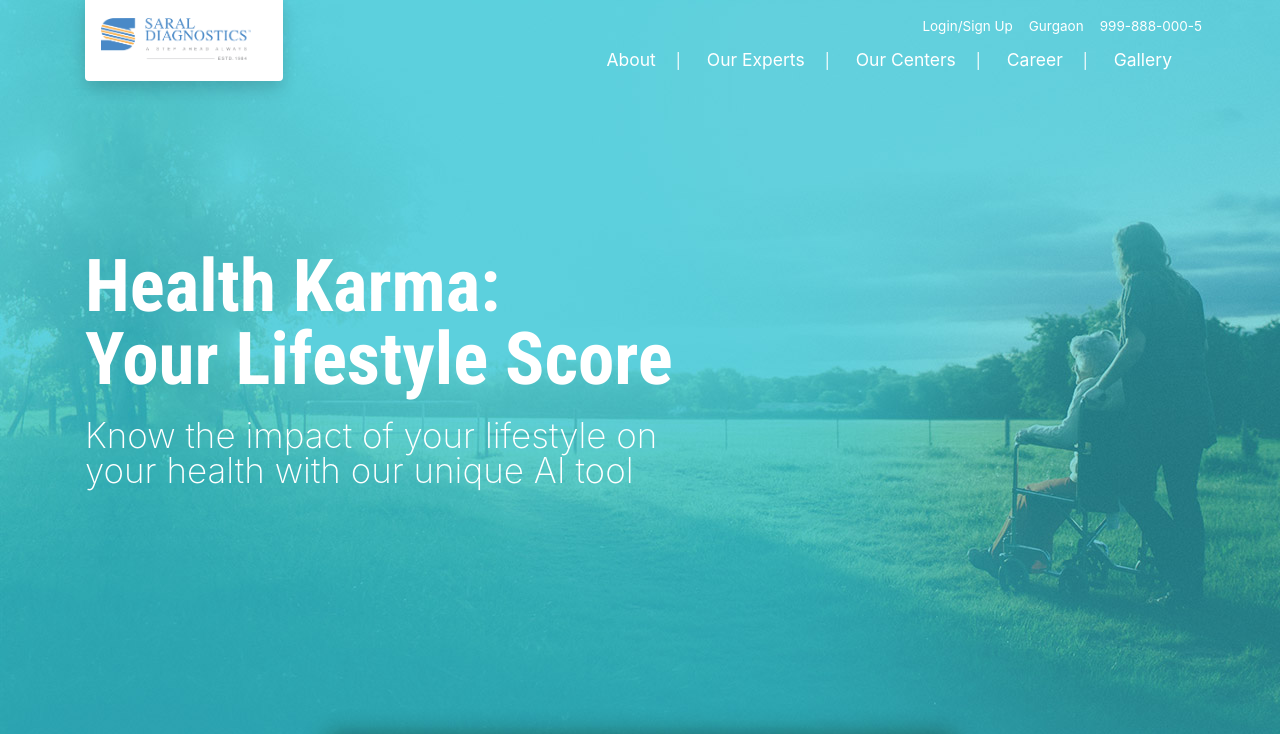
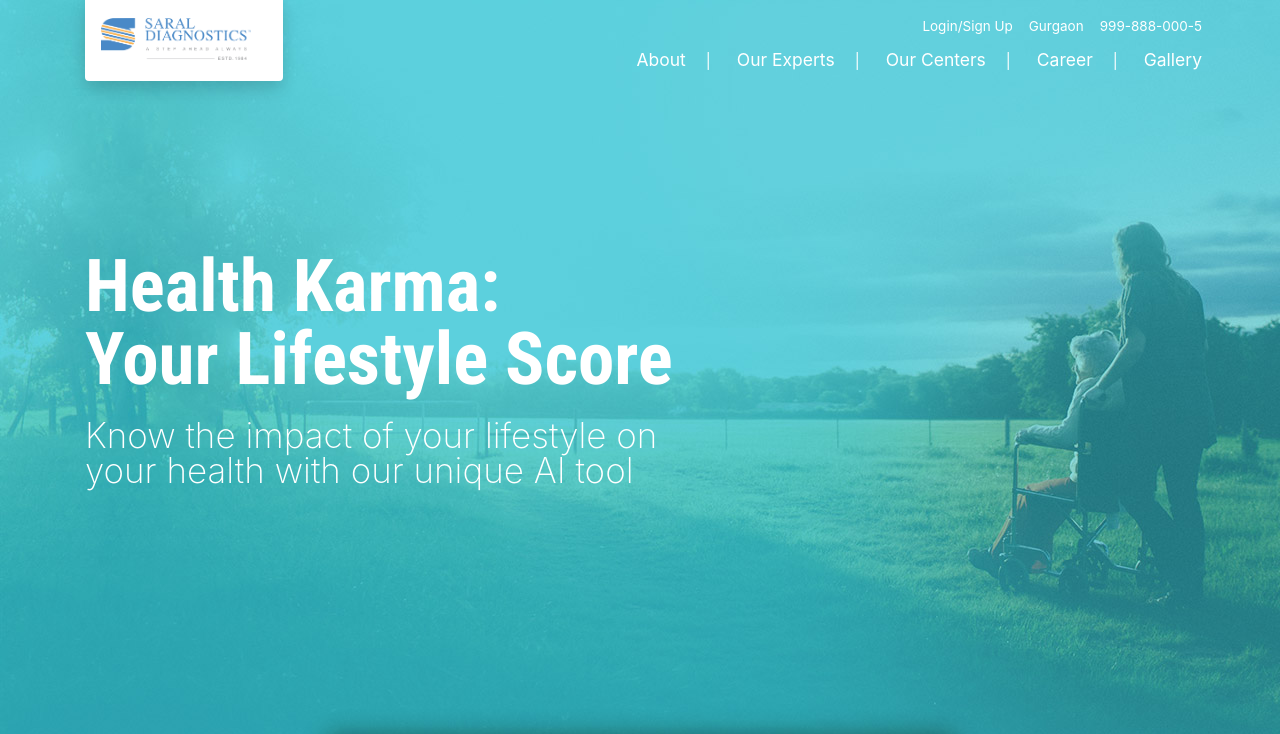
Before and after one commit to chiranjeebhub/saral, a React (Create React App) app: page / in a window 1280 px wide. Shown: the top 734 px of the page. Built offline with nearby package versions, Linux system fonts and the light colour scheme.

Commit message:
link bug fix

```diff
--- a/src/components/Nav.js
+++ b/src/components/Nav.js
@@ -97,7 +97,7 @@ const Nav = () => {
                   </li>
                   <li class="nav-item">
                     <Link to="/gallery" class="nav-link">
-                      Gallery<span className="menu-separator" />
+                      Gallery
                     </Link>
                   </li>
                 </ul>
```
